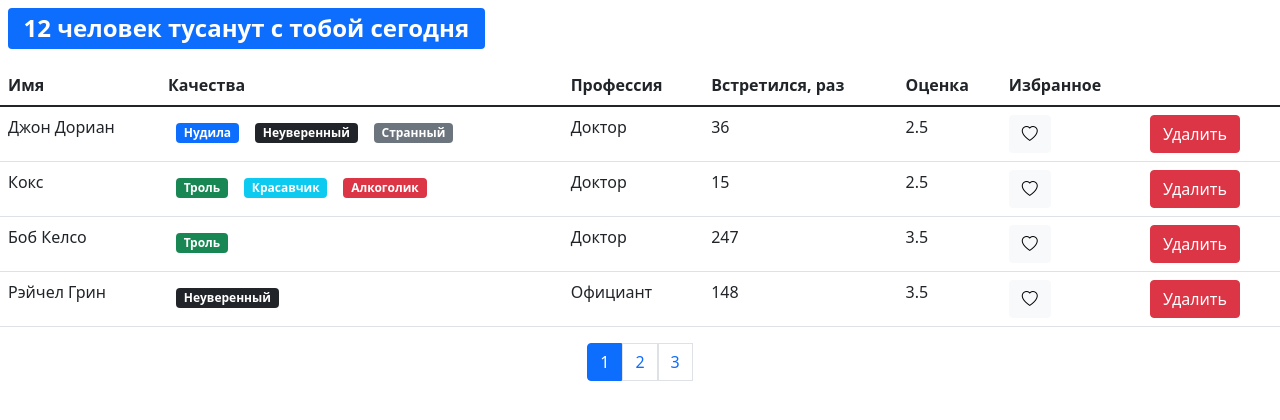
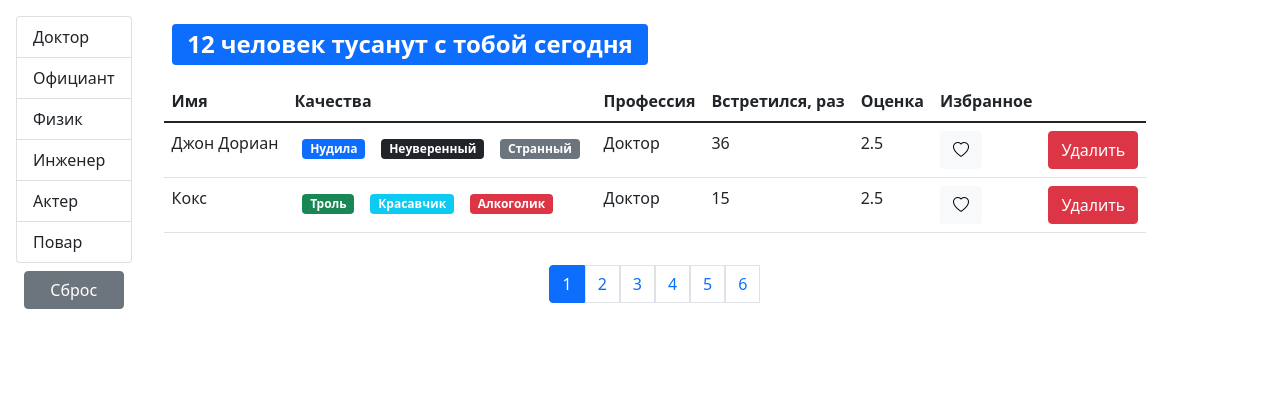
Before and after one commit to andre-korkin/fast-company, a React (Create React App) app: page / in a window 1280 px wide. Shown: the top 420 px of the page. Built offline with nearby package versions, Linux system fonts and the light colour scheme.

Commit message:
lesson Filter complited

```diff
--- /dev/null
+++ b/src/api/fake.api/professions.api.js
@@ -0,0 +1,16 @@
+export const professions = {
+    doctor: { _id: '67rdca3eeb7f6fgeed471818', name: 'Доктор' },
+    waiter: { _id: '67rdca3eeb7f6fgeed471820', name: 'Официант' },
+    physics: { _id: '67rdca3eeb7f6fgeed471814', name: 'Физик' },
+    engineer: { _id: '67rdca3eeb7f6fgeed471822', name: 'Инженер' },
+    actor: { _id: '67rdca3eeb7f6fgeed471824', name: 'Актер' },
+    cook: { _id: '67rdca3eeb7f6fgeed471829', name: 'Повар' }
+}
+
+const fetchAll = () => new Promise(resolve => {
+    setTimeout(function () {
+        resolve(professions)
+    }, 2000)
+})
+
+export default { fetchAll }
--- a/src/api/fake.api/user.api.js
+++ b/src/api/fake.api/user.api.js
@@ -1,11 +1,6 @@
-const professions = {
-    doctor: { _id: '67rdca3eeb7f6fgeed471818', name: 'Доктор' },
-    waiter: { _id: '67rdca3eeb7f6fgeed471820', name: 'Официант' },
-    physics: { _id: '67rdca3eeb7f6fgeed471814', name: 'Физик' },
-    engineer: { _id: '67rdca3eeb7f6fgeed471822', name: 'Инженер' },
-    actor: { _id: '67rdca3eeb7f6fgeed471824', name: 'Актер' },
-    cook: { _id: '67rdca3eeb7f6fgeed471829', name: 'Повар' }
-}
+import { professions } from './professions.api'
+
+
 const qualities = {
     tedious: { _id: '67rdca3eeb7f6fgeed471198', name: 'Нудила', color: 'primary' },
     strange: { _id: '67rdca3eeb7f6fgeed471100', name: 'Странный', color: 'secondary' },
--- a/src/api/index.js
+++ b/src/api/index.js
@@ -1,5 +1,9 @@
 import * as users from './fake.api/user.api'
+import professions from './fake.api/professions.api'
+
+
 const API = {
-    users
+    users,
+    professions
 }
 export default API
--- a/src/app.jsx
+++ b/src/app.jsx
@@ -1,5 +1,4 @@
 import React, { useState } from 'react'
-import TopMessage from './components/topMessage'
 import API from './api'
 import Users from './components/users'
 
@@ -7,12 +6,7 @@ import Users from './components/users'
 const App = () => {
     const [users, setUsers] = useState(API.users.fetchAll())
 
-    return (
-        <>
-            <TopMessage value = {users.length} />
-            <Users users = {users} onDelete = {handleDelete} />
-        </>
-    )
+    return <Users users = {users} onDelete = {handleDelete} />
 
 
     function handleDelete (id) {
--- /dev/null
+++ b/src/components/groupList.jsx
@@ -0,0 +1,32 @@
+import React from 'react'
+import PropTypes from 'prop-types'
+
+
+const GroupList = ({ items, valueProp, contentProp, onItemSelect, itemSelected }) => {
+    return (
+        <ul className='list-group'>
+            {Object.keys(items).map(item => {
+                return <li key={items[item][valueProp]}
+                    className={items[item] === itemSelected ? 'list-group-item active' : 'list-group-item'}
+                    onClick={() => onItemSelect(items[item])} role='button'>
+                    {items[item][contentProp]}
+                </li>
+            })}
+        </ul>
+    )
+}
+
+GroupList.defaultProps = {
+    valueProp: '_id',
+    contentProp: 'name'
+}
+
+GroupList.propTypes = {
+    items: PropTypes.oneOfType([PropTypes.object, PropTypes.array]),
+    valueProp: PropTypes.string.isRequired,
+    contentProp: PropTypes.string.isRequired,
+    onItemSelect: PropTypes.func,
+    itemSelected: PropTypes.object
+}
+
+export default GroupList
--- a/src/components/users.jsx
+++ b/src/components/users.jsx
@@ -1,21 +1,42 @@
-import React, { useState } from 'react'
+import React, { useState, useEffect } from 'react'
 import User from './user'
 import Pagination from './pagination'
 import PropTypes from 'prop-types'
+import GroupList from './groupList'
+import API from '../api'
+import TopMessage from './topMessage'
 
 
 const Users = ({ users, ...rest }) => {
-    const count = users.length
-    const pageSize = 4  // количество юзеров на странице
+    const pageSize = 2  // количество юзеров на странице
 
-    const [currentPage, setCurrentPage] = useState(1)
+    const [profs, setProfs] = useState()  // следим за списком профессий
+    const [profSelected, setProfSelected] = useState()  // следим за выбранной профессией
+
+    useEffect(() => API.professions.fetchAll().then(data => setProfs(data)), [])
+    useEffect(() => setCurrentPage(1), [profSelected])
+
+    const [currentPage, setCurrentPage] = useState(1)  // следим за выбранной страницей
+
+    const usersFilterProf = profSelected ? users.filter(user => user.profession === profSelected) : users
+    const count = usersFilterProf.length
 
     const beginIndexUsers = (currentPage - 1) * pageSize  // начальный индекс юзера текущей страницы
     const lastIndexUsers = beginIndexUsers + pageSize  // конечный индекс юзера текущей страницы + 1
-    const currentUsers = users.slice(beginIndexUsers, lastIndexUsers)  // массив юзеров (вырезка) для текущей страницы
+    const currentUsers = usersFilterProf.slice(beginIndexUsers, lastIndexUsers)  // массив юзеров (вырезка) для текущей страницы
 
     return (
-        <>
+        <div className='d-flex'>
+            {profs && (
+                <div className='d-flex flex-column m-3'>
+                    <GroupList items = {profs} itemSelected = {profSelected} onItemSelect = {handleProfSelect} />
+                    <button className='btn btn-secondary m-2' onClick={handleRefresh}>Сброс</button>
+                </div>
+            )}
+
+            <div className='d-flex flex-column m-3'>
+                <TopMessage value = {count} />
+
                 <table className="table table-hover">
                     <thead>
                         <tr>
@@ -32,10 +53,23 @@ const Users = ({ users, ...rest }) => {
                         {currentUsers.map(user => <User key = {user._id} onDelete = {rest.onDelete} {...user} />)}
                     </tbody>
                 </table>
+
+                <div className='d-flex justify-content-center m-3'>
                     <Pagination itemCount = {count} pageSize = {pageSize} currentPage = {currentPage} onPageChange = {handlePageChange} />
-        </>
+                </div>
+            </div>
+
+        </div>
     )
 
+
+    function handleProfSelect (prof) {
+        setProfSelected(prof)
+    }
+
+    function handleRefresh () {
+        setProfSelected(undefined)
+    }
 
     function handlePageChange (pageIndex) {
         setCurrentPage(pageIndex)
```
Also changed, not shown: src/index.js (+4 -4 lines), src/reportWebVitals.js (indentation only). Lines whose indentation alone changed are shown as unchanged.
